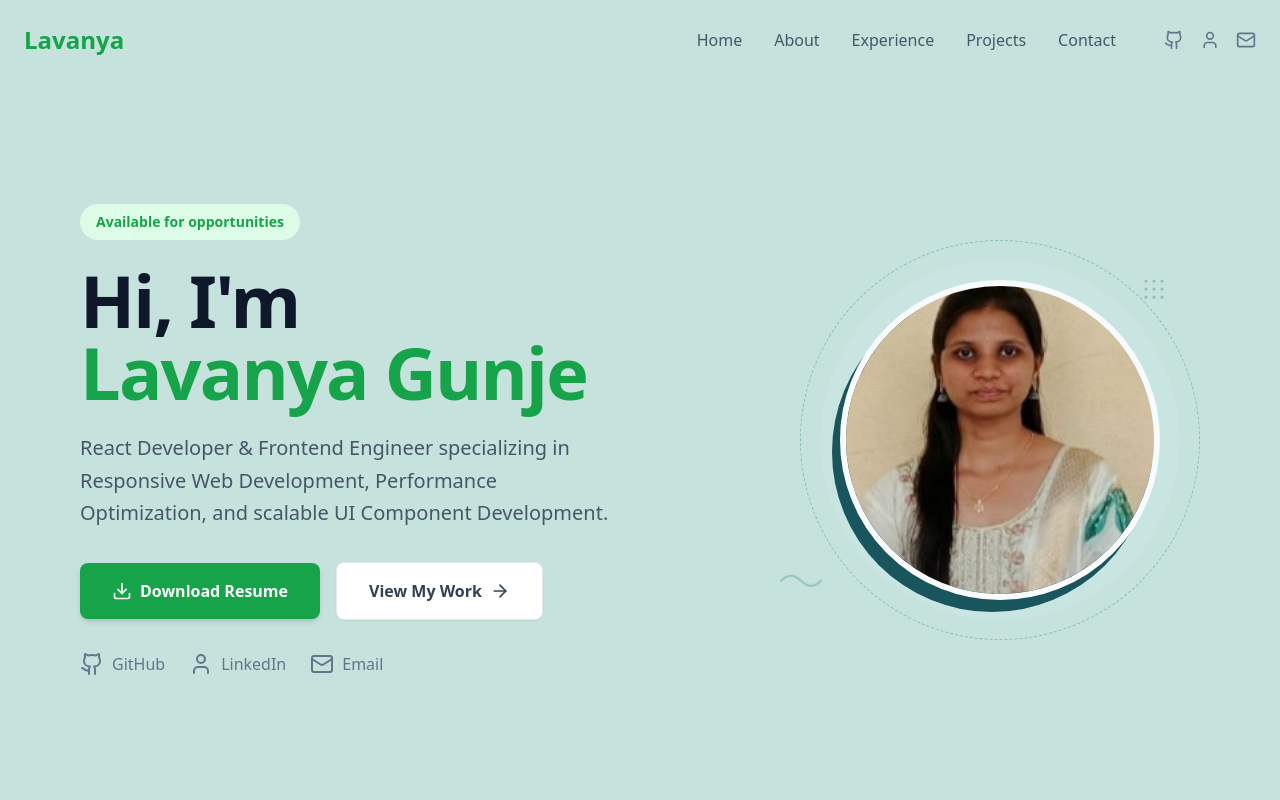
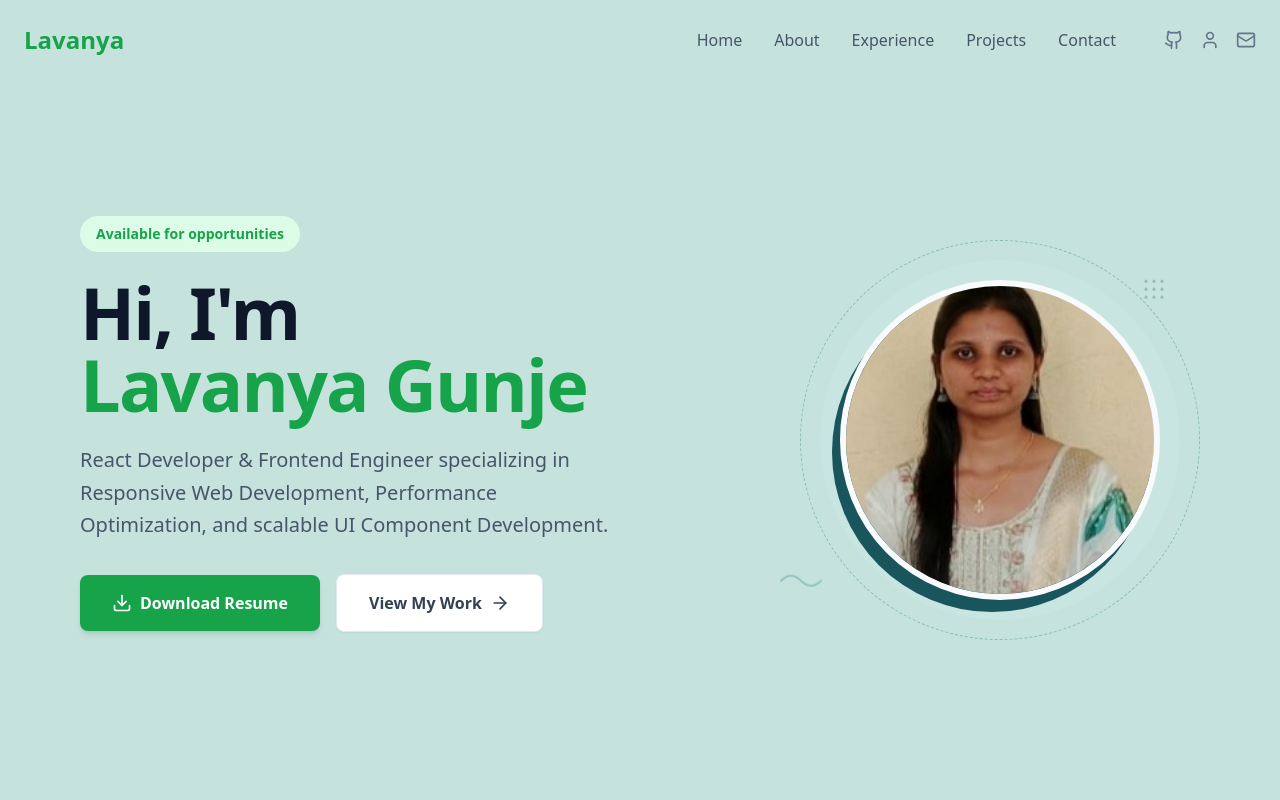
Before and after one commit to lavanya-434/portfolio, a React (Vite) app: page / in a window 1280 px wide. Shown: the top 800 px of the page. Built offline with nearby package versions, Linux system fonts and the light colour scheme.

Commit message:
style: remove social links from hero section

```diff
--- a/src/components/Hero.jsx
+++ b/src/components/Hero.jsx
@@ -33,17 +33,6 @@ const Hero = () => {
             </a>
           </div>
 
-          <div className="flex items-center justify-center md:justify-start gap-6 text-slate-500">
-            <a href="https://github.com/lavanya-434" target="_blank" rel="noreferrer" className="hover:text-primary transition-colors flex items-center gap-2 font-medium">
-              <GithubIcon size={24} /> <span className="hidden sm:inline">GitHub</span>
-            </a>
-            <a href="https://linkedin.com/in/lavanyagunje-a57029301" target="_blank" rel="noreferrer" className="hover:text-primary transition-colors flex items-center gap-2 font-medium">
-              <User size={24} /> <span className="hidden sm:inline">LinkedIn</span>
-            </a>
-            <a href="mailto:lavanyagunje77@gmail.com" className="hover:text-primary transition-colors flex items-center gap-2 font-medium">
-              <Mail size={24} /> <span className="hidden sm:inline">Email</span>
-            </a>
-          </div>
         </div>
 
         {/* Right Content - Image with concentric circles from design */}
```
